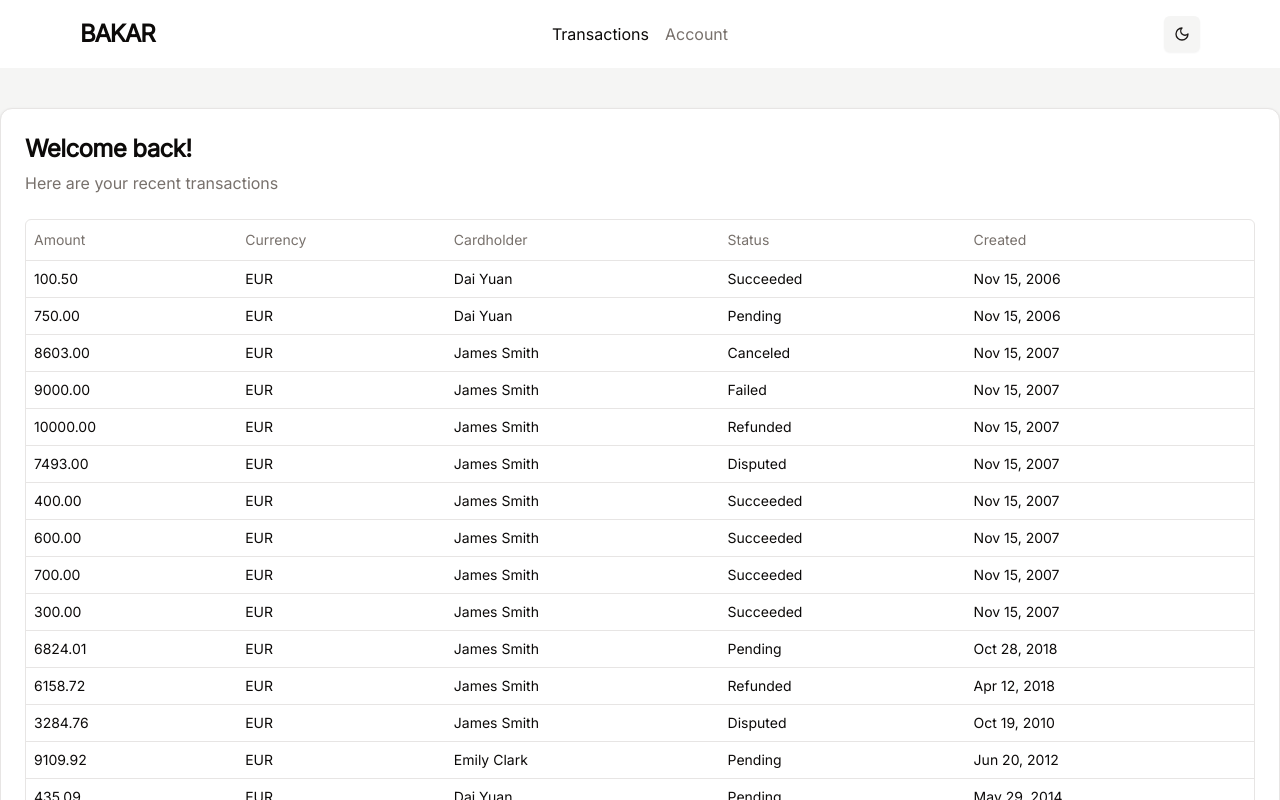
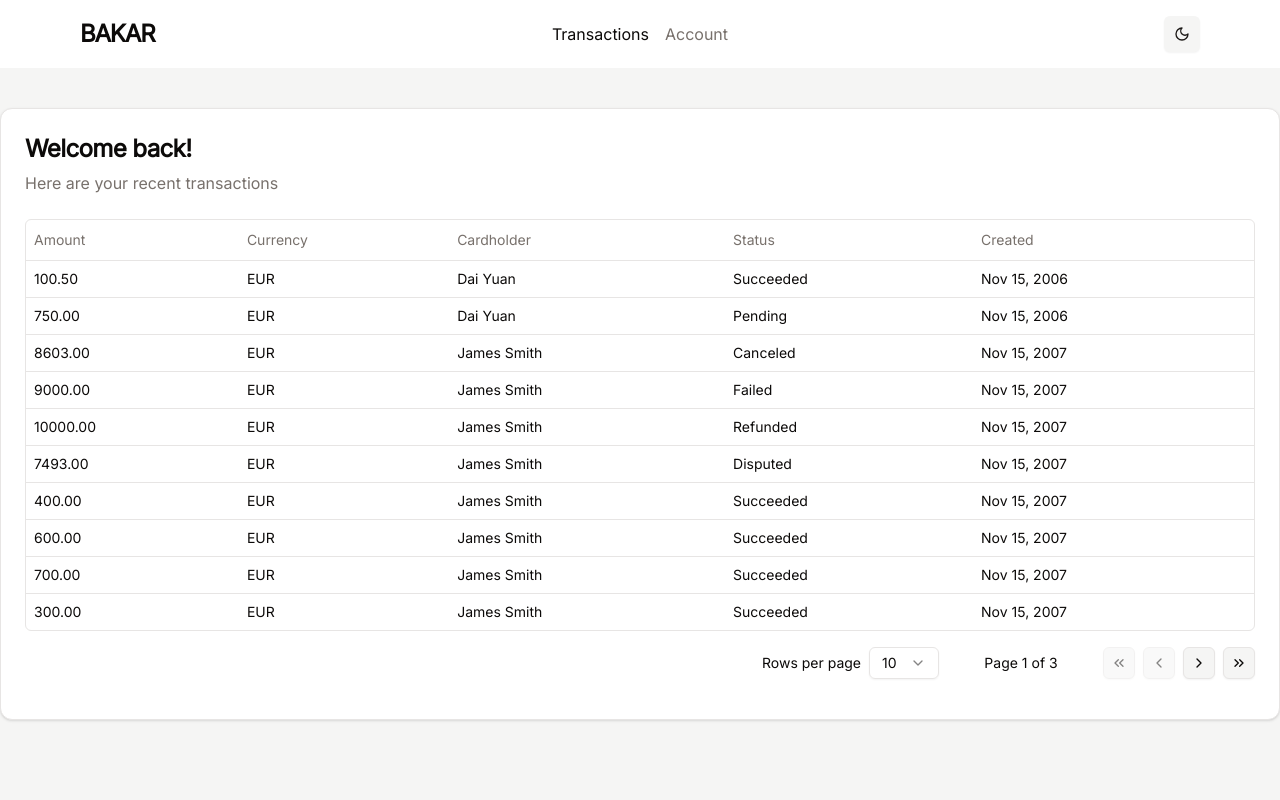
Before and after one commit to Shrief88/Bakar_Task, a React (Vite) app: page / in a window 1280 px wide. Shown: the top 800 px of the page. Built offline with nearby package versions, Linux system fonts and the light colour scheme.

Commit message:
Add table pagination

```diff
--- a/package.json
+++ b/package.json
@@ -11,6 +11,7 @@
   },
   "dependencies": {
     "@radix-ui/react-dialog": "^1.1.4",
+    "@radix-ui/react-select": "^2.1.4",
     "@radix-ui/react-slot": "^1.1.1",
     "@tanstack/react-table": "^8.20.6",
     "class-variance-authority": "^0.7.1",
--- a/src/components/DataTable.tsx
+++ b/src/components/DataTable.tsx
@@ -2,6 +2,7 @@
   ColumnDef,
   flexRender,
   getCoreRowModel,
+  getPaginationRowModel,
   useReactTable,
 } from "@tanstack/react-table";
 
@@ -13,6 +14,7 @@
   TableHeader,
   TableRow,
 } from "@/components/ui/table";
+import { DataTablePagination } from "./DataTablePagination";
 
 interface DataTableProps<TData, TValue> {
   columns: ColumnDef<TData, TValue>[];
@@ -27,6 +29,7 @@
     data,
     columns,
     getCoreRowModel: getCoreRowModel(),
+    getPaginationRowModel: getPaginationRowModel(),
   });
 
   return (
@@ -81,6 +84,7 @@
           </TableBody>
         </Table>
       </div>
+      <DataTablePagination table={table} />
     </div>
   );
 }
--- /dev/null
+++ b/src/components/DataTablePagination.tsx
@@ -0,0 +1,93 @@
+import { Table } from "@tanstack/react-table";
+import {
+  ChevronLeft,
+  ChevronRight,
+  ChevronsLeft,
+  ChevronsRight,
+} from "lucide-react";
+
+import { Button } from "@/components/ui/button";
+import {
+  Select,
+  SelectContent,
+  SelectItem,
+  SelectTrigger,
+  SelectValue,
+} from "@/components/ui/select";
+
+interface DataTablePaginationProps<TData> {
+  table: Table<TData>;
+}
+
+export function DataTablePagination<TData>({
+  table,
+}: DataTablePaginationProps<TData>) {
+  return (
+    <div className="flex items-center justify-end py-4">
+      <div className="flex items-center space-x-2 lg:space-x-8">
+        <div className="flex items-center space-x-2">
+          <p className="text-sm font-medium hidden lg:block">Rows per page</p>
+          <Select
+            value={`${table.getState().pagination.pageSize}`}
+            onValueChange={(value) => {
+              table.setPageSize(Number(value));
+            }}
+          >
+            <SelectTrigger className="h-8 w-[70px]">
+              <SelectValue placeholder={table.getState().pagination.pageSize} />
+            </SelectTrigger>
+            <SelectContent side="top">
+              {[10, 20, 30, 40, 50].map((pageSize) => (
+                <SelectItem key={pageSize} value={`${pageSize}`}>
+                  {pageSize}
+                </SelectItem>
+              ))}
+            </SelectContent>
+          </Select>
+        </div>
+        <div className="flex w-[100px] items-center justify-center text-sm font-medium">
+          Page {table.getState().pagination.pageIndex + 1} of{" "}
+          {table.getPageCount()}
+        </div>
+        <div className="flex items-center space-x-2">
+          <Button
+            variant="outline"
+            className="hidden h-8 w-8 p-0 lg:flex"
+            onClick={() => table.setPageIndex(0)}
+            disabled={!table.getCanPreviousPage()}
+          >
+            <span className="sr-only">Go to first page</span>
+            <ChevronsLeft />
+          </Button>
+          <Button
+            variant="outline"
+            className="h-8 w-8 p-0"
+            onClick={() => table.previousPage()}
+            disabled={!table.getCanPreviousPage()}
+          >
+            <span className="sr-only">Go to previous page</span>
+            <ChevronLeft />
+          </Button>
+          <Button
+            variant="outline"
+            className="h-8 w-8 p-0"
+            onClick={() => table.nextPage()}
+            disabled={!table.getCanNextPage()}
+          >
+            <span className="sr-only">Go to next page</span>
+            <ChevronRight />
+          </Button>
+          <Button
+            variant="outline"
+            className="hidden h-8 w-8 p-0 lg:flex"
+            onClick={() => table.setPageIndex(table.getPageCount() - 1)}
+            disabled={!table.getCanNextPage()}
+          >
+            <span className="sr-only">Go to last page</span>
+            <ChevronsRight />
+          </Button>
+        </div>
+      </div>
+    </div>
+  );
+}
--- /dev/null
+++ b/src/components/ui/select.tsx
@@ -0,0 +1,157 @@
+import * as React from "react"
+import * as SelectPrimitive from "@radix-ui/react-select"
+import { Check, ChevronDown, ChevronUp } from "lucide-react"
+
+import { cn } from "@/lib/utils"
+
+const Select = SelectPrimitive.Root
+
+const SelectGroup = SelectPrimitive.Group
+
+const SelectValue = SelectPrimitive.Value
+
+const SelectTrigger = React.forwardRef<
+  React.ElementRef<typeof SelectPrimitive.Trigger>,
+  React.ComponentPropsWithoutRef<typeof SelectPrimitive.Trigger>
+>(({ className, children, ...props }, ref) => (
+  <SelectPrimitive.Trigger
+    ref={ref}
+    className={cn(
+      "flex h-9 w-full items-center justify-between whitespace-nowrap rounded-md border border-input bg-transparent px-3 py-2 text-sm shadow-sm ring-offset-background placeholder:text-muted-foreground focus:outline-none focus:ring-1 focus:ring-ring disabled:cursor-not-allowed disabled:opacity-50 [&>span]:line-clamp-1",
+      className
+    )}
+    {...props}
+  >
+    {children}
+    <SelectPrimitive.Icon asChild>
+      <ChevronDown className="h-4 w-4 opacity-50" />
+    </SelectPrimitive.Icon>
+  </SelectPrimitive.Trigger>
+))
+SelectTrigger.displayName = SelectPrimitive.Trigger.displayName
+
+const SelectScrollUpButton = React.forwardRef<
+  React.ElementRef<typeof SelectPrimitive.ScrollUpButton>,
+  React.ComponentPropsWithoutRef<typeof SelectPrimitive.ScrollUpButton>
+>(({ className, ...props }, ref) => (
+  <SelectPrimitive.ScrollUpButton
+    ref={ref}
+    className={cn(
+      "flex cursor-default items-center justify-center py-1",
+      className
+    )}
+    {...props}
+  >
+    <ChevronUp className="h-4 w-4" />
+  </SelectPrimitive.ScrollUpButton>
+))
+SelectScrollUpButton.displayName = SelectPrimitive.ScrollUpButton.displayName
+
+const SelectScrollDownButton = React.forwardRef<
+  React.ElementRef<typeof SelectPrimitive.ScrollDownButton>,
+  React.ComponentPropsWithoutRef<typeof SelectPrimitive.ScrollDownButton>
+>(({ className, ...props }, ref) => (
+  <SelectPrimitive.ScrollDownButton
+    ref={ref}
+    className={cn(
+      "flex cursor-default items-center justify-center py-1",
+      className
+    )}
+    {...props}
+  >
+    <ChevronDown className="h-4 w-4" />
+  </SelectPrimitive.ScrollDownButton>
+))
+SelectScrollDownButton.displayName =
+  SelectPrimitive.ScrollDownButton.displayName
+
+const SelectContent = React.forwardRef<
+  React.ElementRef<typeof SelectPrimitive.Content>,
+  React.ComponentPropsWithoutRef<typeof SelectPrimitive.Content>
+>(({ className, children, position = "popper", ...props }, ref) => (
+  <SelectPrimitive.Portal>
+    <SelectPrimitive.Content
+      ref={ref}
+      className={cn(
+        "relative z-50 max-h-96 min-w-[8rem] overflow-hidden rounded-md border bg-popover text-popover-foreground shadow-md data-[state=open]:animate-in data-[state=closed]:animate-out data-[state=closed]:fade-out-0 data-[state=open]:fade-in-0 data-[state=closed]:zoom-out-95 data-[state=open]:zoom-in-95 data-[side=bottom]:slide-in-from-top-2 data-[side=left]:slide-in-from-right-2 data-[side=right]:slide-in-from-left-2 data-[side=top]:slide-in-from-bottom-2",
+        position === "popper" &&
+          "data-[side=bottom]:translate-y-1 data-[side=left]:-translate-x-1 data-[side=right]:translate-x-1 data-[side=top]:-translate-y-1",
+        className
+      )}
+      position={position}
+      {...props}
+    >
+      <SelectScrollUpButton />
+      <SelectPrimitive.Viewport
+        className={cn(
+          "p-1",
+          position === "popper" &&
+            "h-[var(--radix-select-trigger-height)] w-full min-w-[var(--radix-select-trigger-width)]"
+        )}
+      >
+        {children}
+      </SelectPrimitive.Viewport>
+      <SelectScrollDownButton />
+    </SelectPrimitive.Content>
+  </SelectPrimitive.Portal>
+))
+SelectContent.displayName = SelectPrimitive.Content.displayName
+
+const SelectLabel = React.forwardRef<
+  React.ElementRef<typeof SelectPrimitive.Label>,
+  React.ComponentPropsWithoutRef<typeof SelectPrimitive.Label>
+>(({ className, ...props }, ref) => (
+  <SelectPrimitive.Label
+    ref={ref}
+    className={cn("px-2 py-1.5 text-sm font-semibold", className)}
+    {...props}
+  />
+))
+SelectLabel.displayName = SelectPrimitive.Label.displayName
+
+const SelectItem = React.forwardRef<
+  React.ElementRef<typeof SelectPrimitive.Item>,
+  React.ComponentPropsWithoutRef<typeof SelectPrimitive.Item>
+>(({ className, children, ...props }, ref) => (
+  <SelectPrimitive.Item
+    ref={ref}
+    className={cn(
+      "relative flex w-full cursor-default select-none items-center rounded-sm py-1.5 pl-2 pr-8 text-sm outline-none focus:bg-accent focus:text-accent-foreground data-[disabled]:pointer-events-none data-[disabled]:opacity-50",
+      className
+    )}
+    {...props}
+  >
+    <span className="absolute right-2 flex h-3.5 w-3.5 items-center justify-center">
+      <SelectPrimitive.ItemIndicator>
+        <Check className="h-4 w-4" />
+      </SelectPrimitive.ItemIndicator>
+    </span>
+    <SelectPrimitive.ItemText>{children}</SelectPrimitive.ItemText>
+  </SelectPrimitive.Item>
+))
+SelectItem.displayName = SelectPrimitive.Item.displayName
+
+const SelectSeparator = React.forwardRef<
+  React.ElementRef<typeof SelectPrimitive.Separator>,
+  React.ComponentPropsWithoutRef<typeof SelectPrimitive.Separator>
+>(({ className, ...props }, ref) => (
+  <SelectPrimitive.Separator
+    ref={ref}
+    className={cn("-mx-1 my-1 h-px bg-muted", className)}
+    {...props}
+  />
+))
+SelectSeparator.displayName = SelectPrimitive.Separator.displayName
+
+export {
+  Select,
+  SelectGroup,
+  SelectValue,
+  SelectTrigger,
+  SelectContent,
+  SelectLabel,
+  SelectItem,
+  SelectSeparator,
+  SelectScrollUpButton,
+  SelectScrollDownButton,
+}
```
Also changed, not shown: 1 other file (tests, documents, lock files or other folders).
